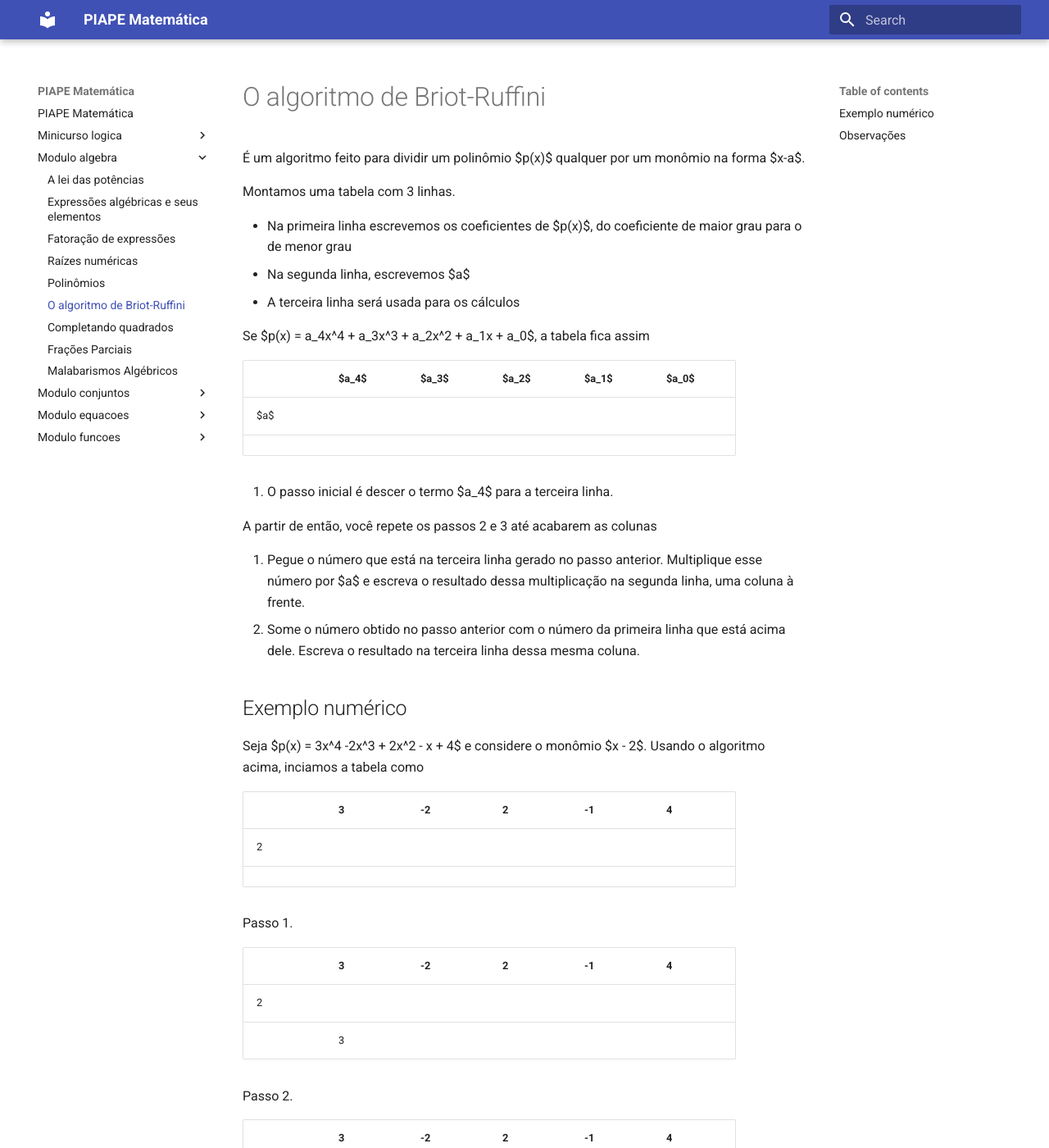
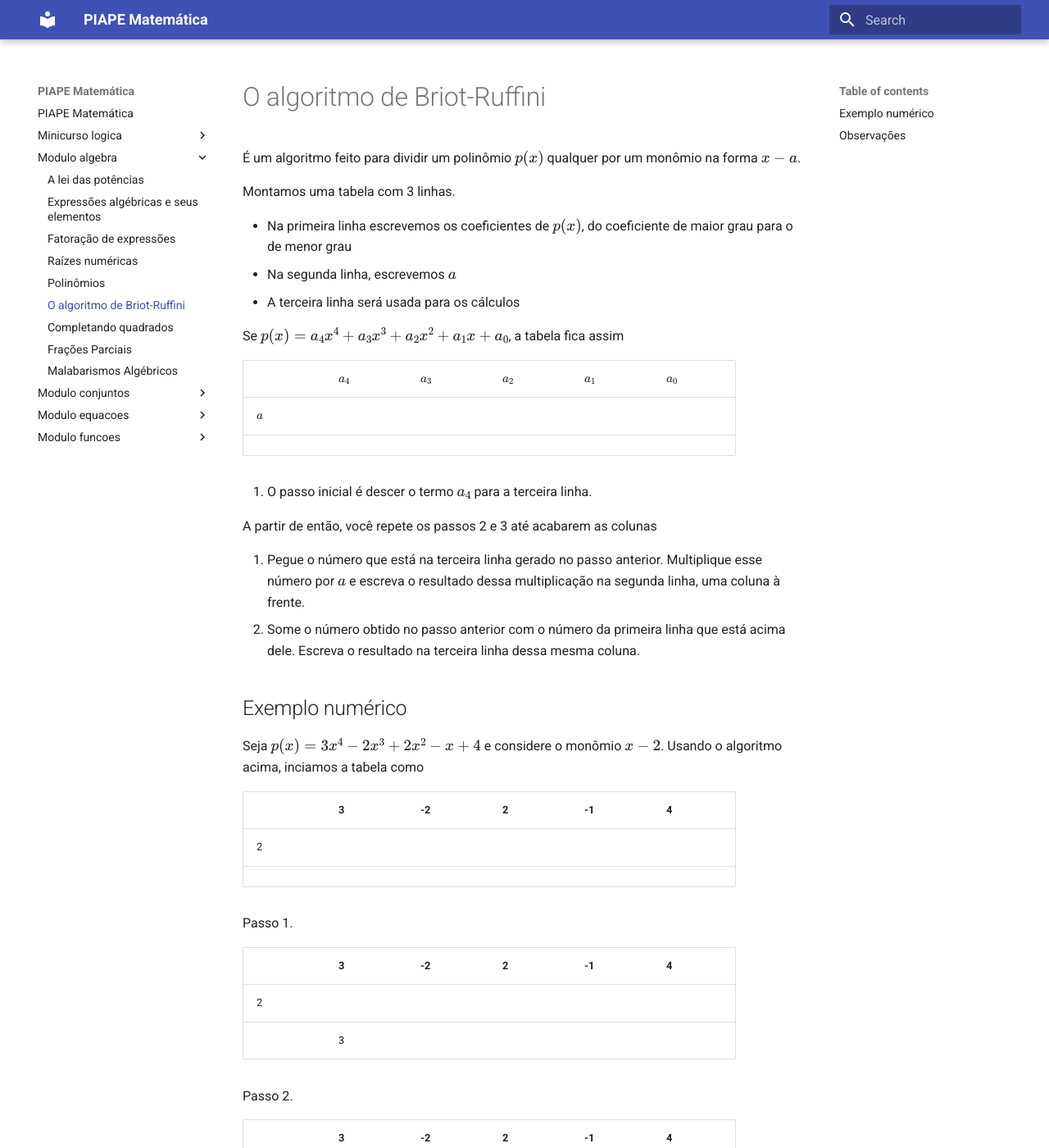
Before and after one commit to LFBossa/PIAPE-Matematica, an MkDocs documentation site: the page built from docs/modulo-algebra/aula06.md, in a window 1280 px wide and 1400 px high. Shown: the whole window at 82% size. Built offline with MkDocs 1.6.1 and Material for MkDocs 9.7.7, drawn with Linux system fonts in a browser that asks for light colours; formulas are drawn with MathJax 3; some of the changed lines change nothing that is shown; some of the changed text lies outside the part shown.

Commit message:
Ativa o $ simples no Latex parsing

```diff
--- a/mkdocs.yml
+++ b/mkdocs.yml
@@ -6,7 +6,8 @@ plugins:
 extra_javascript:
   - https://cdnjs.cloudflare.com/ajax/libs/mathjax/2.7.4/MathJax.js?config=TeX-AMS-MML_HTMLorMML
 markdown_extensions:
-  - mdx_math
+  - mdx_math:
+      enable_dollar_delimiter: true
   - pymdownx.superfences:
       custom_fences:
         - name: mermaid
```
